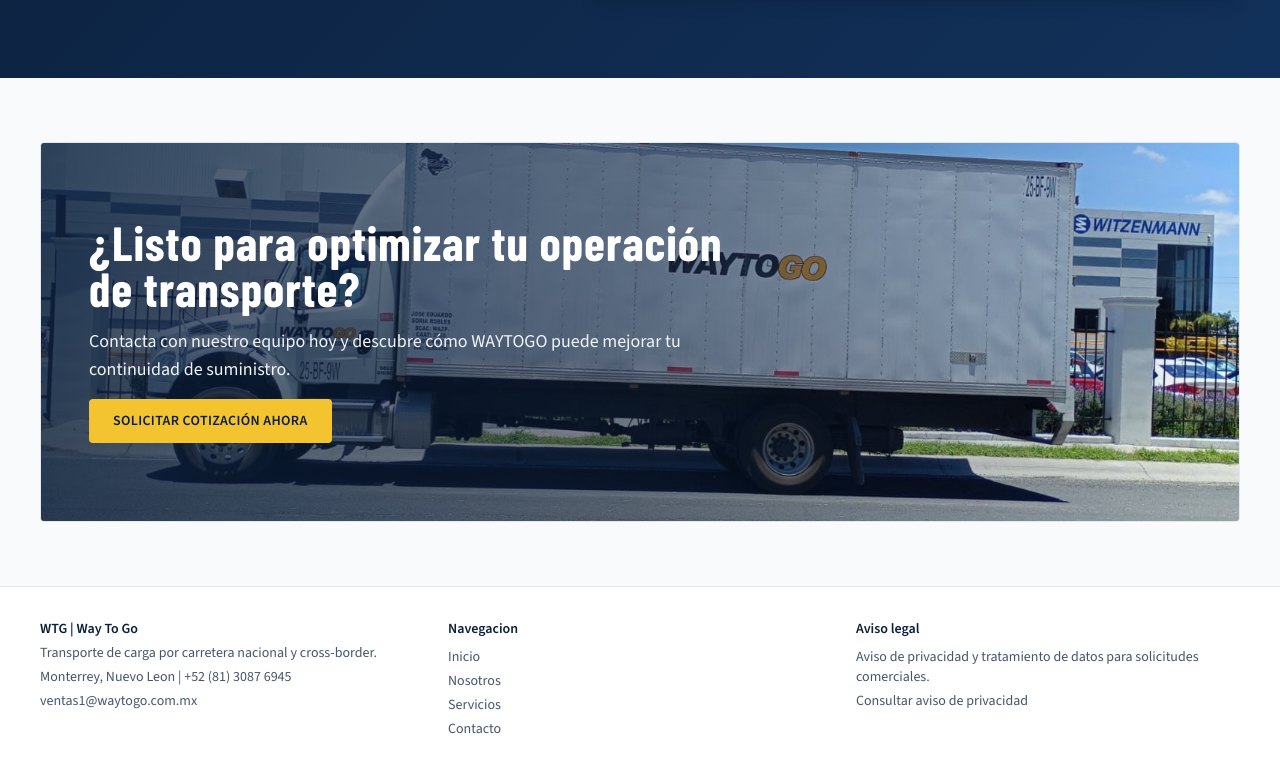
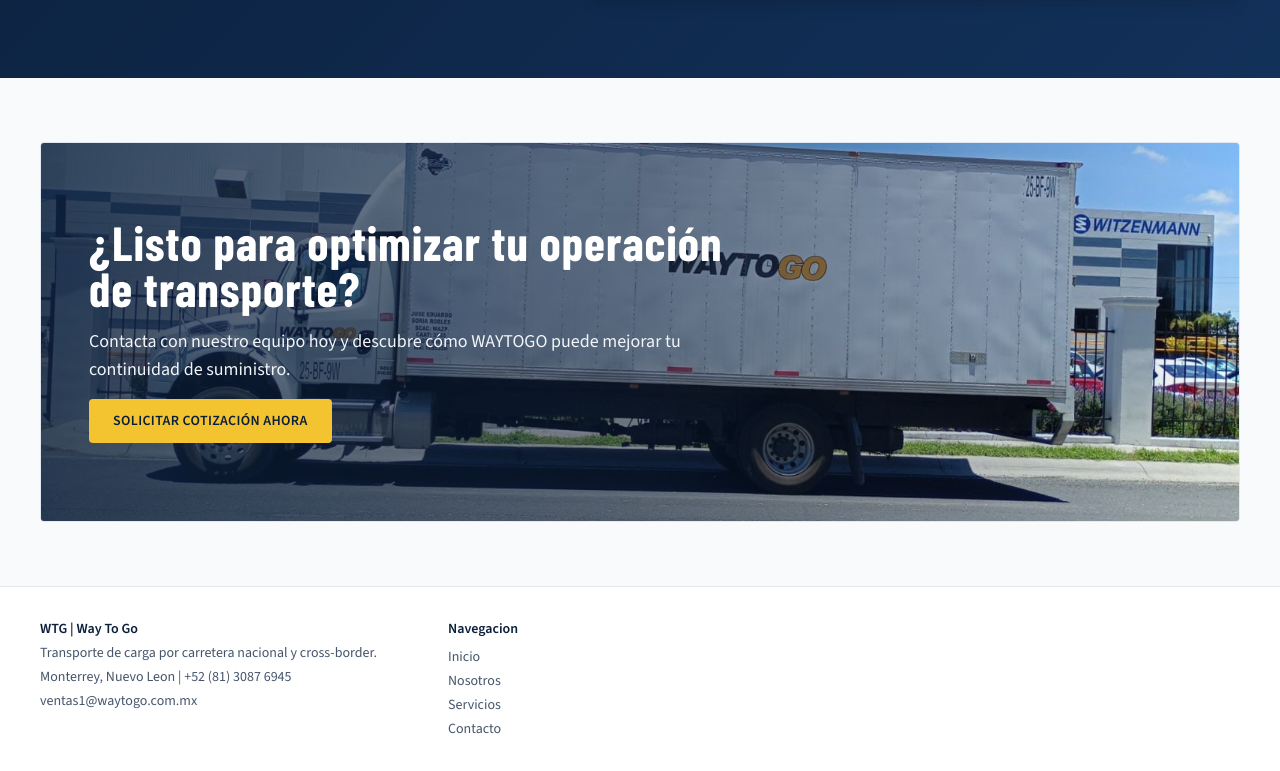
Before and after one commit to fernandotenchipe/WTG-web, a Next.js app: page / in a window 1280 px wide. Shown: the part 5579-6350 px from the top of the page. Built offline with nearby package versions, Linux system fonts and the light colour scheme.

Commit message:
sin aviso legal

```diff
--- a/app/page.tsx
+++ b/app/page.tsx
@@ -577,13 +577,6 @@
               <p><a href="#contacto" className="transition hover:text-[var(--navy-900)]">Contacto</a></p>
             </div>
           </div>
-          <div>
-            <p className="font-semibold text-[var(--navy-900)]">Aviso legal</p>
-            <p className="mt-2">Aviso de privacidad y tratamiento de datos para solicitudes comerciales.</p>
-            <a href="#" className="mt-1 inline-flex transition hover:text-[var(--navy-900)]">
-              Consultar aviso de privacidad
-            </a>
-          </div>
         </div>
       </footer>
     </div>
```
